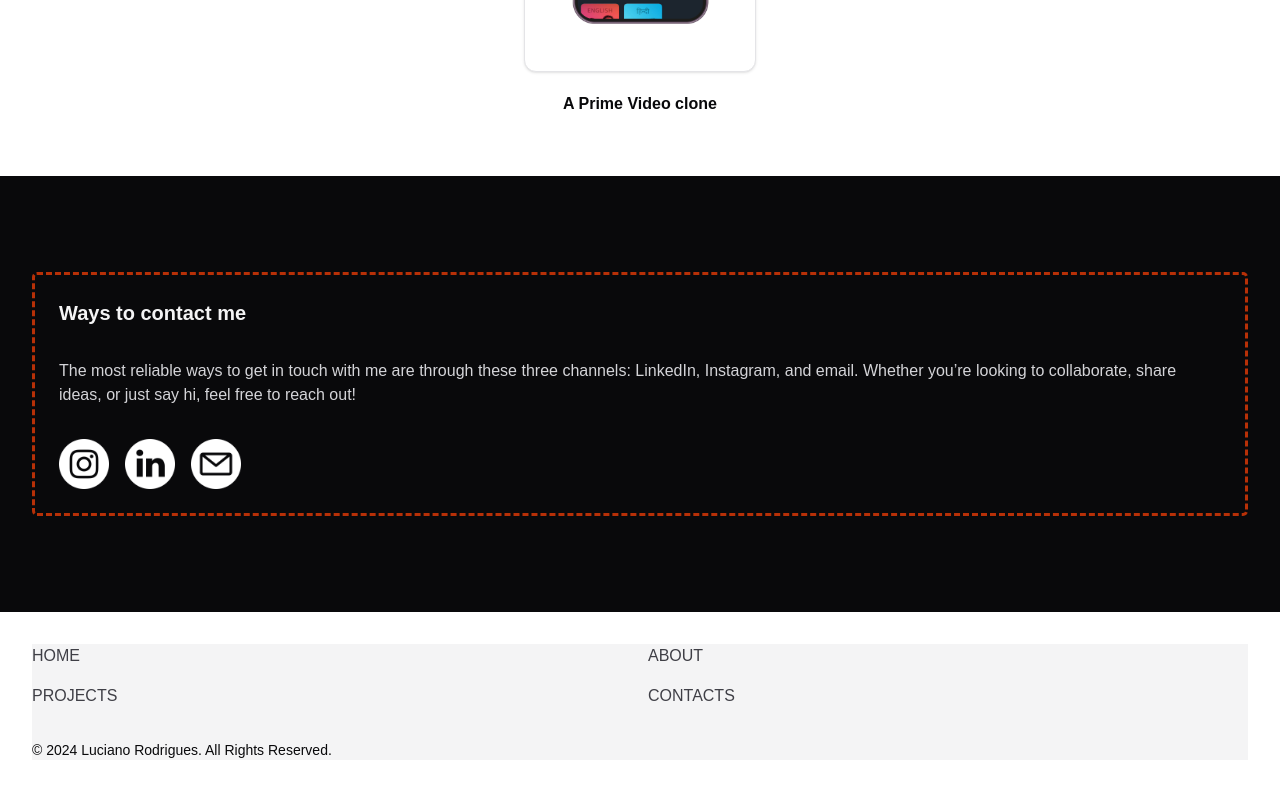
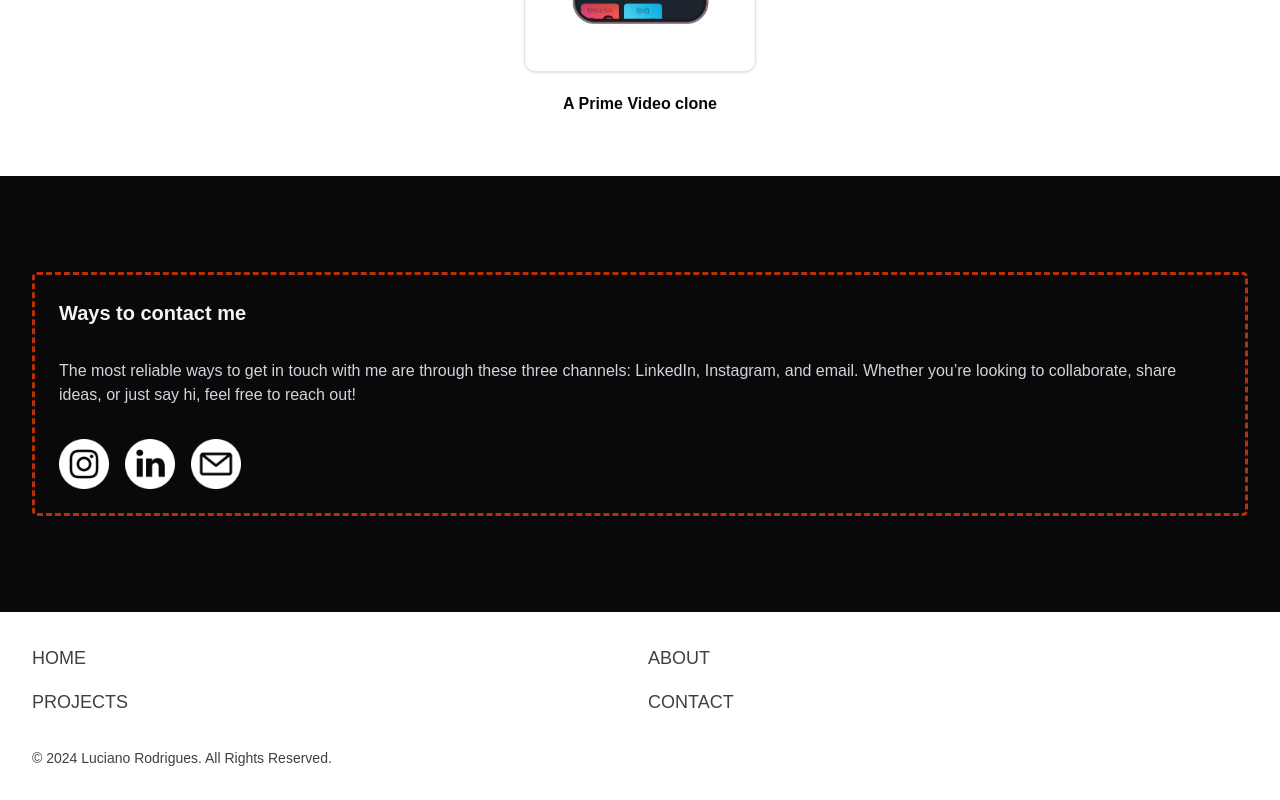
Before and after one commit to sushinectar/my-portfolio, a Next.js app: page / in a window 1280 px wide. Shown: the part 1778-2578 px from the top of the page. Built offline with nearby package versions, Linux system fonts and the light colour scheme.

Commit message:
correcting some styles

```diff
--- a/src/app/page.js
+++ b/src/app/page.js
@@ -165,22 +165,22 @@ export default function Home() {
           </div>
         </div>
       </main>
-      <footer className="flex flex-col bg-zinc-100 gap-8 m-8">
+      <footer className="flex flex-col gap-8 m-8">
         <div className="grid grid-cols-2 gap-4">
-          <a href="" className="text-zinc-700">
+          <a href="" className="text-lg text-zinc-700">
             HOME
           </a>
-          <a href="/about" className="text-zinc-700">
+          <a href="/about" className="text-lg text-zinc-700">
             ABOUT
           </a>
-          <a href="/projects" className="text-zinc-700">
+          <a href="/projects" className="text-lg text-zinc-700">
             PROJECTS
           </a>
-          <a href="/contact" className="text-zinc-700">
-            CONTACTS
+          <a href="/contact" className="text-lg text-zinc-700">
+            CONTACT
           </a>
         </div>
-        <h1 className="text-sm text-zinc-950">© 2024 Luciano Rodrigues. All Rights Reserved.</h1>
+        <h1 className="text-sm text-zinc-700">© 2024 Luciano Rodrigues. All Rights Reserved.</h1>
       </footer>
     </div>
   )
```
